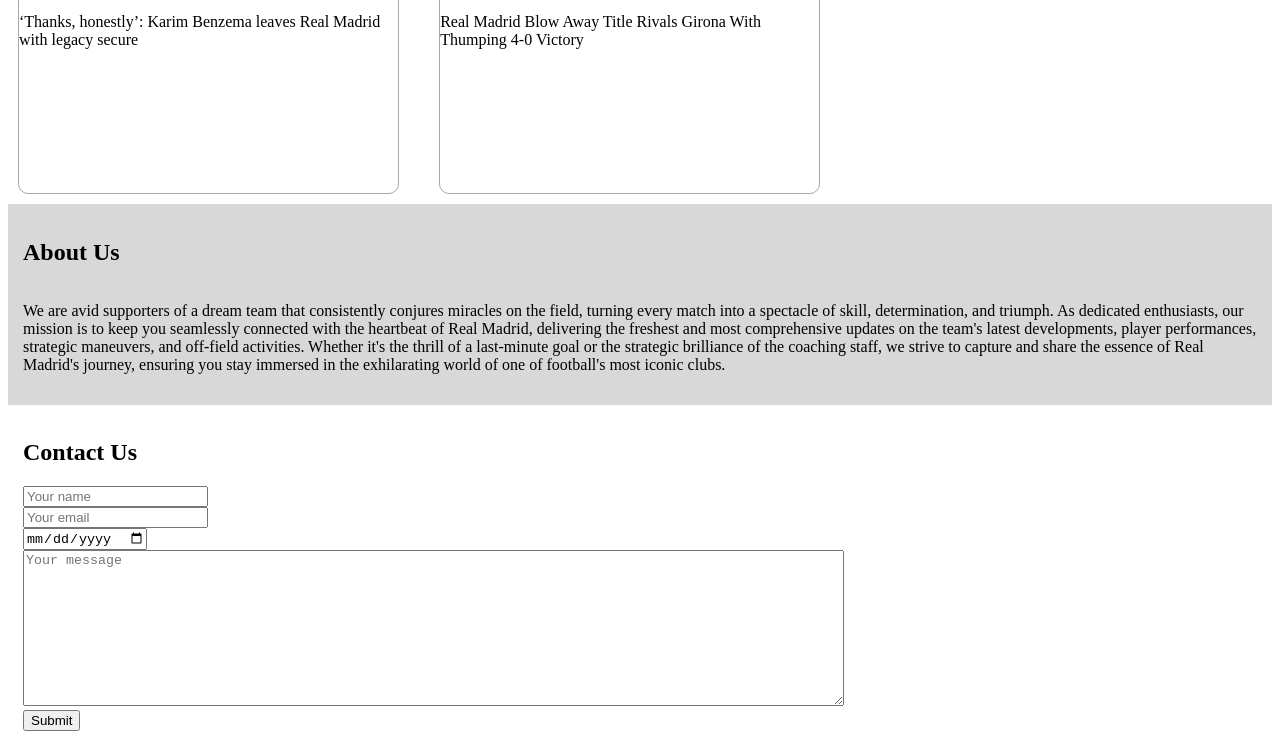
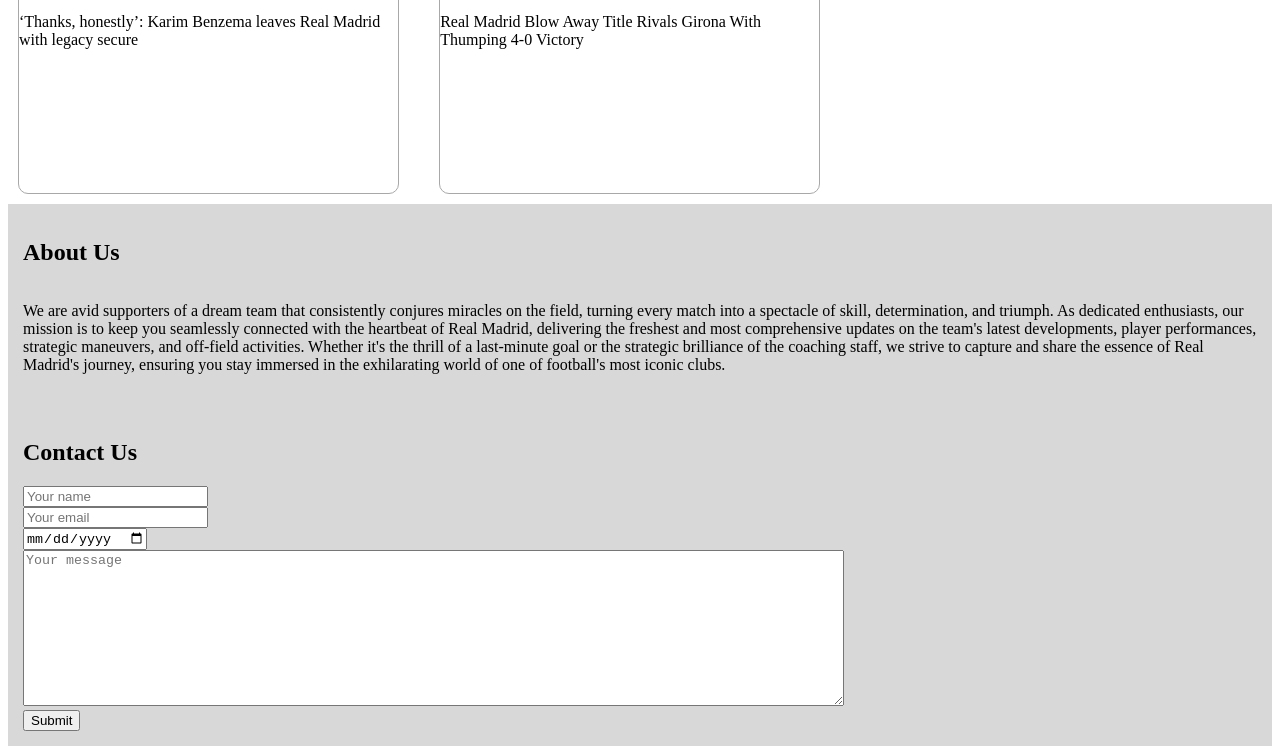
Before and after one commit to ilmanhanif/contoh-deploy-netlify, a plain HTML site: page index.html in a window 1280 px wide. Shown: the part 941-1695 px from the top of the page. Drawn offline with Linux system fonts and the light colour scheme.

Commit message:
ganti warna contact section

```diff
--- a/index.css
+++ b/index.css
@@ -72,6 +72,7 @@
     font-family: poppins;
     padding: 15px;
     padding-left: 15px;
+    background-color: rgb(216, 216, 216);
 }
 
 .form-container {
```
